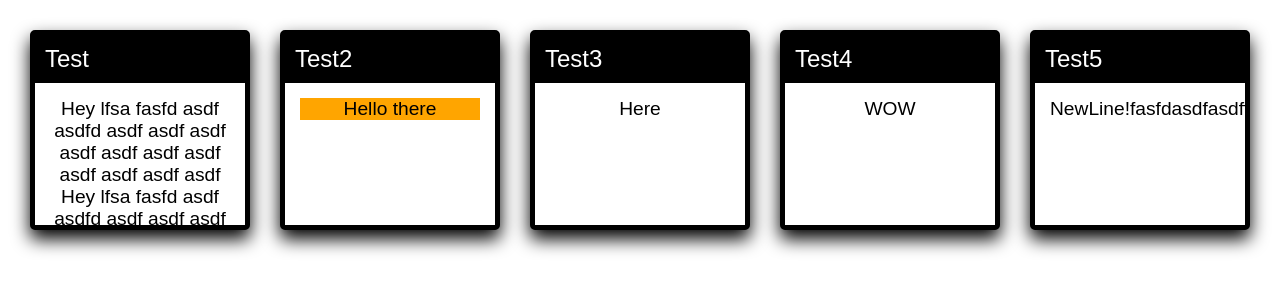
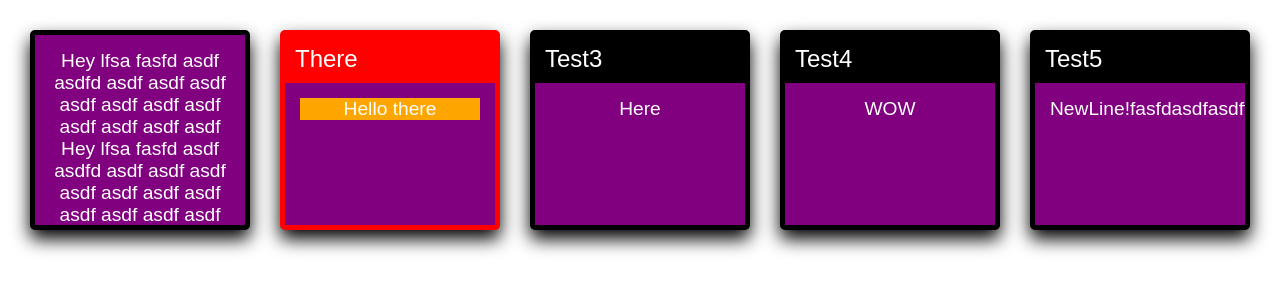
Before and after one commit to tjburki/react-ts-card, a React (Create React App) app: page / in a window 1280 px wide. Shown: the top 300 px of the page. Built offline with nearby package versions, Linux system fonts and the light colour scheme.

Commit message:
Major cleanup and organization, implemented front/back titles, and defined valid values for alignment

```diff
--- a/package.json
+++ b/package.json
@@ -1,6 +1,6 @@
 {
   "name": "react-ts-card",
-  "version": "0.2.0",
+  "version": "0.5.0",
   "private": false,
   "dependencies": {
     "react": "^16.3.2",
--- a/src/App.tsx
+++ b/src/App.tsx
@@ -8,20 +8,25 @@ export default class App extends Component {
     return (
       <div>
         <Deck
-          lgColumns={5}
+          xlColumns={5}
+          lgColumns={4}
           mdColumns={3}
           smColumns={2}
+          secondaryColor='purple'
+          contentTextColor='white'
           cards={[
             {
-              title: 'Test',
               front: 'Hey lfsa fasfd asdf  asdfd asdf asdf asdf asdf asdf asdf asdf asdf asdf asdf asdf Hey lfsa fasfd asdf  asdfd asdf asdf asdf asdf asdf asdf asdf asdf asdf asdf asdf Hey lfsa fasfd asdf  asdfd asdf asdf asdf asdf asdf asdf asdf asdf asdf asdf asdf Hey lfsa fasfd asdf  asdfd asdf asdf asdf asdf asdf asdf asdf asdf asdf asdf asdf Hey lfsa fasfd asdf  asdfd asdf asdf asdf asdf asdf asdf asdf asdf asdf asdf asdf Hey lfsa fasfd asdf  asdfd asdf asdf asdf asdf asdf asdf asdf asdf asdf asdf asdf Hey lfsa fasfd asdf  asdfd asdf asdf asdf asdf asdf asdf asdf asdf asdf asdf asdf Hey lfsa fasfd asdf  asdfd asdf asdf asdf asdf asdf asdf asdf asdf asdf asdf asdf Hey lfsa fasfd asdf  asdfd asdf asdf asdf asdf asdf asdf asdf asdf asdf asdf asdf ',
               back: 'Ho'
             },
             {
               title: 'Test2',
+              titleFront: 'Hello',
+              titleBack: 'There',
               front: <div style={{backgroundColor: 'orange'}}>Hello there</div>,
               back: <div style={{backgroundColor: 'orange'}}>Hello there</div>,
-              isFlipped: true
+              isFlipped: true,
+              primaryColor: 'red'
             },
             {
               title: 'Test3',
--- a/src/components/card/index.tsx
+++ b/src/components/card/index.tsx
@@ -1,79 +1,91 @@
-//Packages
+/* Packages */
 import * as React from "react";
 import { Component } from "react";
 
-//Shared Interfaces
+/* Shared Constants */
+//Flex-related shared styles
+const _sharedStyleFlex: React.CSSProperties = {
+  display: 'flex',
+  msFlex: 'flex',
+  WebkitFlex: 'flex'
+};
+
+//Box-sizing-related shared styles
+const _sharedStyleBoxSizing: React.CSSProperties = {
+  boxSizing: 'border-box'
+};
+
+/* Shared Interfaces */
+//Common properties of column-type layouts
 interface IColumnLayout {
-  xlColumns?: number,
-  lgColumns?: number,
-  mdColumns?: number,
-  smColumns?: number,
-  xsColumns?: number,
-  xlSize?: number,
-  lgSize?: number,
-  mdSize?: number,
-  smSize?: number,
-  xsSize?: number
+  xlColumns?: number, //# of columns at xlSize screen width (px)
+  lgColumns?: number, //# cols @ lgSize
+  mdColumns?: number, //# cols @ mdSize
+  smColumns?: number, //# cols @ smSize
+  xsColumns?: number, //# cols @ xsSize
+  xlSize?: number,    //Minimum window size (px) for # xlColumns
+  lgSize?: number,    //Size for lgColumns
+  mdSize?: number,    //Size for mdColumns
+  smSize?: number,    //Size for smColumns
+  xsSize?: number     //Size for xsColumns
 }
 
-//Component Interfaces
+/* Property Interfaces */
 interface IDeckProps extends ICardProps {
-  cards: ICardProps[]
+  cards: ICardProps[]   //List of cards we want to show in the Deck
 }
 
 interface ICardProps extends IColumnLayout {
   //Id/Key
-  id?: any;
+  id?: any;                     //User-supplied Id for card, will be used as key for iteration (otherwise index)
 
   //Titles
-  title?: string;
-  titleFront?: string;
-  titleBack?: string;
+  title?: string;               //The title of the card, front and back
+  titleFront?: string;          //The title of the card, front (overrides title)
+  titleBack?: string;           //The title of the card, back (overrides title)
 
   //Color
-  titleTextColor?: string;
-  contentTextColor?: string;
-  primaryColor?: string;
-  secondaryColor?: string;
-
-  //Style
-  style?: React.CSSProperties;
+  titleTextColor?: string;      //The color of the title text, default 'white'
+  contentTextColor?: string;    //The color of the content text, default 'black'
+  primaryColor?: string;        //The primary color of the card (header, border, hover color), default 'black'
+  secondaryColor?: string;      //The secondary color of the card (content), default 'white'
 
   //Format
-  margin?: number | string;
-  width?: number | string;
-  maxWidth?: number | string;
-  height?: number | string;
+  margin?: number | string;     //Space between this card and others elements on the page, default 15
+  width?: number | string;      //Specific width of the card (CSS style)
+  maxWidth?: number | string;   //Maximum width of the card (CSS style)
+  height?: number | string;     //Height of the card, default 200 //TODO: Let's get rid of this!  My goal is to have a card that adjusts to content height
 
   //Flipping
-  isFlippable?: boolean;
-  isFlipped?: boolean;
-  allowFlipOnAnchor?: boolean;
-  flipSeconds?: number;
+  isFlippable?: boolean;        //Can this card be flipped, default true
+  isFlipped?: boolean;          //Is this card currently flipped, default false
+  allowFlipOnAnchor?: boolean;  //Should the card flip when an anchor tag is clicked, default false
+  flipSeconds?: number;         //The length of the flipping animation, default .75
 
   //Content
-  front?: any; //Expected to be JSX/TSX
-  back?: any; //Expected to be JSX/TSX
+  front?: any;                  //What appears on the front of the card, can be text or JSX/TSX
+  back?: any;                   //What appears on the back of the card, can be text or JSX/TSX
 
   //Title & Content Alignment
-  titleXAlignment?: string;
-  titleYAlignment?: string;
-  frontXAlignment?: string;
-  frontYAlignment?: string;
-  backXAlignment?: string;
-  backYAlignment?: string;
+  titleXAlignment?: 'left' | 'center' | 'right';      //How the title should be aligned horizontally, default left
+  titleYAlignment?: 'top' | 'center' | 'bottom';      //How the title should be aligned vertically, default top
+  frontXAlignment?: 'left' | 'center' | 'right';      //How the front content should be aligned horizontally, default left
+  frontYAlignment?: 'top' | 'center' | 'bottom';      //How the front content should be aligned vertically, default top
+  backXAlignment?: 'left' | 'center' | 'right';       //How the back content should be aligned horizontally, default left
+  backYAlignment?: 'top' | 'center' | 'bottom';       //How the back content should be aligned vertically, default top
 
   //Event Handlers
-  onClick?: (e?: any) => any;
+  onClick?: (e?: any) => any;   //Additional behavior that should occur when the card is clicked
 }
 
+/* State Interfaces */
 interface ICardState {
-  flipped: boolean;
-  isHovered: boolean;
-  windowSize: number;
+  flipped: boolean;   //Is the card currently flipped, default false
+  isHovered: boolean; //Is the card currently hovered over, default false
+  windowSize: number; //The current window size to use for determining width in column layout
 }
 
-//Style Interfaces
+/* Style Interfaces */
 interface IDeckStyles {
   container: React.CSSProperties;
 }
@@ -83,44 +95,49 @@ interface ICardStyles {
   card: React.CSSProperties;
   cardFlipped: React.CSSProperties;
   cardHovered: React.CSSProperties;
+  title: React.CSSProperties;
   front: React.CSSProperties;
   back: React.CSSProperties;
-  title: React.CSSProperties;
   content: React.CSSProperties;
 }
 
-//Deck
+/*
+ *  Deck
+ *    Container for cards.
+ *
+ *    User can define # of columns at certain screen thresholds, as
+ *    well as the width of the thresholds themselves.
+ *
+ *    All card properties can be passed to the Deck, which will use
+ *    those properties to render the cards, unless overridden by the
+ *    card itself.
+ */
 export class Deck extends Component<IDeckProps> {
-  //Initialize State
-  state = {
-    windowSize: window.innerWidth
-  }
-
-  //Styles
+  /* Styles */
   _style: IDeckStyles = {
     container: {
-      display: 'flex',
+      ..._sharedStyleBoxSizing,
+      ..._sharedStyleFlex,
+      flexWrap: 'wrap',
       justifyContent: 'flex-start',
-      flexWrap: 'wrap',
-      width: '100%',
       padding: 15,
-      boxSizing: 'border-box'
+      width: '100%'
     }
   };
 
+  /* Render */
   render() {
     //Destructure objects
     const { _style } = this;
     const { cards } = this.props;
-    const cardProps = this.props as ICardProps; //TODO: This includes all props so fix it
 
     return (
       <div style={_style.container}>
-        { cards.map((c, i) => <Card key={c.id || i}
+        { cards.map((c, i) => <Card key={c.id || i} //Use Id or index in array for key
           { //Pass the rest of the props
             ...{
-              ...cardProps, //Card properties passed in to Deck as defaults
-              ...c //Individual card properties passed in that can overwrite Deck defaults
+              ...this.props,  //Pass in all properties, which includes all properties available to Cards
+              ...c            //Individual card properties passed in that can overwrite Deck defaults
             }
           }
         /> ) }
@@ -129,64 +146,71 @@ export class Deck extends Component<IDeckProps> {
   }
 }
 
-//Card
+/*
+ *  Card
+ *    Flippable information card.
+ *
+ *    User can define # of columns at certain screen thresholds, as
+ *    well as the width of the thresholds themselves.
+ *
+ *    Card will leave room for # of other cards within parent that are
+ *    defined in the # of columns at the current screen width.
+ *
+ *    Can flip or perform other behaviors on click.
+ */
 export class Card extends Component<ICardProps, ICardState> {
-  //Default Properties
+  /* Default Properties */
   static defaultProps: ICardProps = {
+    allowFlipOnAnchor: false,
+    contentTextColor: 'black',
+    flipSeconds: .75,
+    height: 200,
     isFlippable: true,
     isFlipped: false,
-    flipSeconds: .75,
-    height: 200,
-    allowFlipOnAnchor: false,
+    margin: 15,
     primaryColor: 'black',
     secondaryColor: 'white',
-    titleTextColor: 'white',
-    contentTextColor: 'black',
-    margin: 15
+    titleTextColor: 'white'
   };
 
-  //Initialize State
+  /* Initialize State */
   state: ICardState = {
-    flipped: !!this.props.isFlipped,
+    flipped: !!this.props.isFlipped,  //!! => Turn this into bool type in case it is undefined
     isHovered: false,
-    windowSize: window.innerWidth
+    windowSize: window.innerWidth     //Initialize to current window size
   };
 
-  //Styles
-  _sharedStyleBoxSizing: React.CSSProperties = {
-    boxSizing: 'border-box'
-  }
-
+  /* Styles */
   _sharedStyleFrontBack: React.CSSProperties = {
+    ..._sharedStyleFlex,
     backfaceVisibility: 'hidden',
+    flexDirection: 'column',
+    height: '100%',
     position: 'absolute',
-    width: '100%',
-    display: 'flex',
-    flexDirection: 'column',
-    height: '100%'
+    width: '100%'
   }
 
   _style: ICardStyles = {
     container: {
+      ..._sharedStyleBoxSizing,
+      padding: this.props.margin,
       perspective: 1000,
-      padding: this.props.margin,
       width: this.props.width,
-      ...this._sharedStyleBoxSizing
     },
     card: {
-      width: '100%',
-      height: this.props.height,
+      ..._sharedStyleBoxSizing,
+      backgroundColor: this.props.primaryColor,
+      border: '5px solid',
+      borderColor: this.props.primaryColor,
       borderRadius: 5,
-      border: '5px solid',
-      userSelect: 'none',
       boxShadow: '0px 9px 18px 0px',
       cursor: 'pointer',
+      height: this.props.height,
+      position: 'relative',
+      transformStyle: 'preserve-3d',
       transition: `${this.props.flipSeconds}s`,
-      transformStyle: 'preserve-3d',
-      position: 'relative',
-      backgroundColor: this.props.primaryColor,
-      borderColor: this.props.primaryColor,
-      ...this._sharedStyleBoxSizing
+      userSelect: 'none',
+      width: '100%'
     },
     cardFlipped: {
       transform: 'rotateY(-180deg)'
@@ -195,35 +219,37 @@ export class Card extends Component<ICardProps, ICardState> {
       boxShadow: '0px 10px 18px 3px',
       color: this.props.primaryColor
     },
+    title: {
+      ..._sharedStyleBoxSizing,
+      color: this.props.titleTextColor,
+      fontSize: '1.5em',
+      padding: 10,
+      width: '100%'
+    },
     front: {
       ...this._sharedStyleFrontBack,
-      transform: 'rotateY(0deg)'
+      transform: 'rotateY(0deg)',
+
     },
     back: {
       ...this._sharedStyleFrontBack,
       transform: 'rotateY(180deg)'
     },
-    title: {
-      padding: 10,
-      width: '100%',
-      fontSize: '1.5em',
-      color: this.props.titleTextColor,
-      ...this._sharedStyleBoxSizing
-    },
     content: {
+      ..._sharedStyleBoxSizing,
+      backgroundColor: this.props.secondaryColor,
+      color: this.props.contentTextColor,
+      flex: 1,
+      fontSize: '1.2em',
+      overflowY: 'auto',
       padding: 15,
-      width: '100%',
-      fontSize: '1.2em',
       textAlign: 'center',
-      flex: 1,
-      overflowY: 'auto',
-      color: this.props.contentTextColor,
-      backgroundColor: this.props.secondaryColor,
-      ...this._sharedStyleBoxSizing
+      width: '100%'
     }
   };
 
-  //Handlers
+  /* Handlers */
+  //Flip the card if allowed, call any user-defined behavior
   _onClick = (e: any) => {
     const { onClick, isFlippable, allowFlipOnAnchor } = this.props;
 
@@ -235,18 +261,25 @@ export class Card extends Component<ICardProps, ICardState> {
     if(onClick) onClick();
   }
 
-  //Calculate Columns
+  /* Calculate Columns */
+  //Determine how many columns we want to show at each threshold, default is 1
+  //Use the largest defined value we can find at each window size
   _xsColumns = this.props.xsColumns || 1;
   _smColumns = this.props.smColumns || this._xsColumns;
   _mdColumns = this.props.mdColumns || this._smColumns;
   _lgColumns = this.props.lgColumns || this._mdColumns;
   _xlColumns = this.props.xlColumns || this._lgColumns;
 
-  //Helpers
+  /* Helpers */
+  //Switch the hovered state of the card to its opposite
   _switchHover = () => this.setState({isHovered: !this.state.isHovered});
+
+  //Set the window size in the card's state so we can resize if necessary
   _updateWidowSize = () => this.setState({windowSize: window.innerWidth});
+
+  //Get the number of columns the user wants based on the current window size
   _getNumberOfColumns = () =>
-    this.state.windowSize >= (this.props.xlSize || 1200)
+    Math.abs(this.state.windowSize >= (this.props.xlSize || 1200)
       ? this._xlColumns
       : this.state.windowSize >= (this.props.lgSize || 1000)
         ? this._lgColumns
@@ -254,41 +287,70 @@ export class Card extends Component<ICardProps, ICardState> {
           ? this._mdColumns
           : this.state.windowSize >= (this.props.lgSize || 600)
             ? this._smColumns
-            : this._xsColumns;
+            : this._xsColumns);
 
-  //Lifecycle
+  /* Lifecycle */
+  //Add a listener that updates the window size in the card's state on resize
   componentDidMount() {
     window.addEventListener('resize', this._updateWidowSize);
   }
 
+  //Remove the window resize listener on unload
   componentWillUnmount() {
       window.removeEventListener('resize', this._updateWidowSize);
   }
 
-  //Render
+  /* Render */
   render() {
     //Destructure objects
     const { _style, _onClick, _switchHover, _getNumberOfColumns } = this;
-    const { title, front, back, style, width } = this.props;
+    const { title, titleFront, titleBack, front, back, width } = this.props;
     const { flipped, isHovered } = this.state;
-    const containerWidth = width || `${100 /  _getNumberOfColumns()}%`; //Split the cards into columns
+    const containerWidth = width || `${ 100 / _getNumberOfColumns() }%`; //Split the cards into columns
 
     return (
       <div
-        style={{..._style.container, width: containerWidth, ...style}}
-        onClick={_onClick}
-        onMouseEnter={_switchHover}
-        onMouseLeave={_switchHover}
+        style={{..._style.container, width: containerWidth}}
+        onClick={_onClick} //Run flip animation (if allowed) and user-defined click actions
+        onMouseEnter={_switchHover} //Add hover state
+        onMouseLeave={_switchHover} //Remove hover state
       >
-        <div style={{..._style.card, ...(isHovered ? _style.cardHovered : {}), ...(flipped ? _style.cardFlipped : {})}}>
+        <div style={{
+          ..._style.card,
+          ...(  //Apply styles if the card is being hovered
+            isHovered
+              ? _style.cardHovered
+              : {}
+          ),
+          ...(  //Apply styles if the card is being flipped
+            flipped
+              ? _style.cardFlipped
+              : {}
+          )
+        }}>
           <div style={_style.front}>
-            { title ? <div style={_style.title}>{title}</div> : null }
+            {
+              title
+                ? <div style={_style.title}>
+                    {
+                      titleFront || title
+                    }
+                  </div>
+                : null
+            }
             <div style={_style.content}>
               <div>{front}</div>
             </div>
           </div>
           <div style={_style.back}>
-            { title ? <div style={_style.title}>{title}</div> : null }
+            {
+              title
+                ? <div style={_style.title}>
+                    {
+                      titleBack || title
+                    }
+                  </div>
+                : null }
             <div style={_style.content}>
               <div>{back}</div>
             </div>
```
